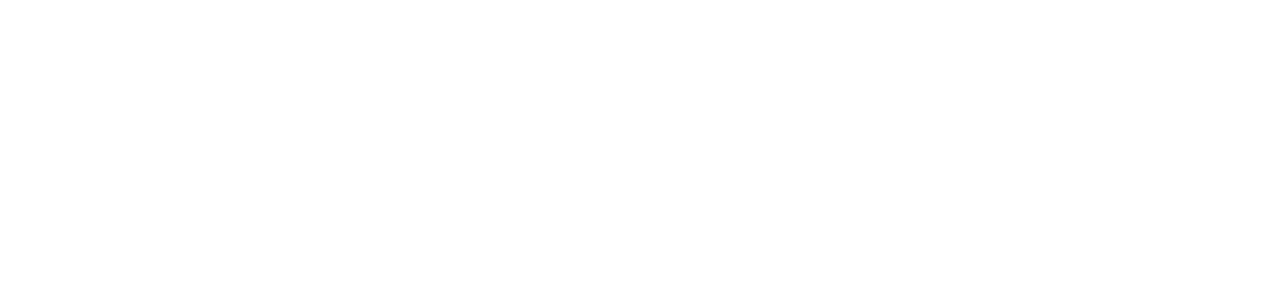
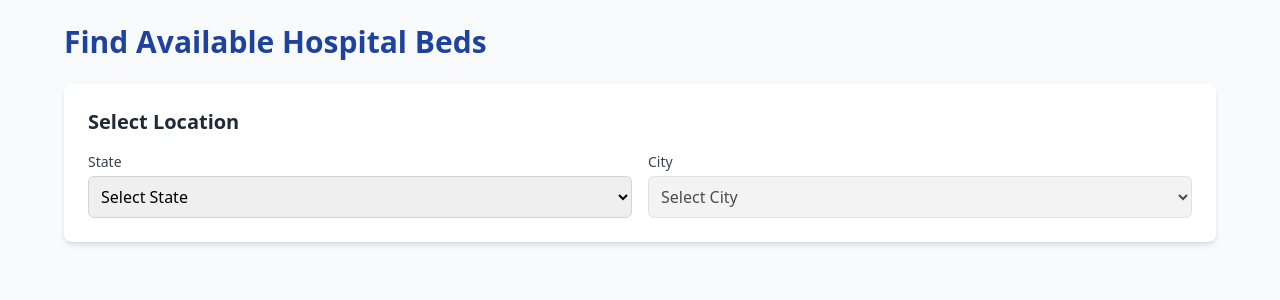
Before and after one commit to smSomMondal/cure360, a React (Vite) app in the folder cure360/: page /bookhospital in a window 1280 px wide. Before the commit this address had no page. Shown: the top 300 px of the page. Built offline with nearby package versions, Linux system fonts and the light colour scheme.

Commit message:
hospital selection page intigrated

```diff
--- a/cure360/src/App.jsx
+++ b/cure360/src/App.jsx
@@ -11,6 +11,7 @@
 import { Book } from "lucide-react";
 import PatientForm from "./pages/patientform";
 import HospitalLandingPage from "./pages/BookHospitalPage";
+import HospitalSelection from "./pages/Hospitalselection";
 function App() {
   return (
     <ChatProvider>
@@ -26,6 +27,7 @@
           <Route path="/chatbot/chat" element={<Chat />} />
           <Route path="/book-appointment" element={<BookAppointment />} />
           <Route path="/appointments-confirmation" element={<AppointmentsConfirmation />} />
+          <Route path="/bookhospital" element={<HospitalSelection />} />
         </Routes>
       </BrowserRouter>
     </ChatProvider>
--- a/cure360/src/pages/BookHospitalPage.jsx
+++ b/cure360/src/pages/BookHospitalPage.jsx
@@ -1,6 +1,6 @@
 import { useState } from 'react';
 import { Calendar, Clock, MapPin, BedDouble, Search, User, CheckCircle, ChevronRight } from 'lucide-react';
-
+import { Link } from 'react-router-dom';
 export default function HospitalLandingPage() {
   const [isStarted, setIsStarted] = useState(false);
 
@@ -124,7 +124,8 @@
         <div className="max-w-4xl mx-auto px-6 text-center">
           <h2 className="text-3xl font-bold text-gray-800 mb-4">Ready to find a hospital bed?</h2>
           <p className="text-xl text-gray-600 mb-8">Start the booking process now and secure your hospital bed in just a few clicks.</p>
-
+          <Link
+          to="/bookhospital">
           <button
             onClick={handleStartClick}
             className="px-8 py-3 bg-blue-600 text-white rounded-md font-semibold hover:bg-blue-700 transition-colors shadow-md flex items-center mx-auto"
@@ -132,6 +133,7 @@
             Find Hospitals
             <ChevronRight className="ml-2" size={20} />
           </button>
+          </Link>
         </div>
       </div>
     </div>
--- /dev/null
+++ b/cure360/src/pages/Hospitalselection.jsx
@@ -0,0 +1,175 @@
+import { useState, useEffect } from 'react';
+import { Search } from 'lucide-react';
+
+// Mock data - replace with actual API call in production
+const hospitalData = {
+  "Maharashtra": {
+    "Mumbai": [
+      { id: 1, name: "Apollo Hospital", beds: 45, rating: 4.5, specializations: ["Cardiology", "Neurology", "Oncology"] },
+      { id: 2, name: "Lilavati Hospital", beds: 30, rating: 4.2, specializations: ["Orthopedics", "Pediatrics"] },
+      { id: 3, name: "Fortis Hospital", beds: 38, rating: 4.3, specializations: ["General Surgery", "Internal Medicine"] }
+    ],
+    "Pune": [
+      { id: 4, name: "Ruby Hall Clinic", beds: 25, rating: 4.0, specializations: ["Cardiology", "Gynecology"] },
+      { id: 5, name: "Sahyadri Hospital", beds: 42, rating: 4.4, specializations: ["Neurology", "Urology"] }
+    ]
+  },
+  "Karnataka": {
+    "Bangalore": [
+      { id: 6, name: "Manipal Hospital", beds: 50, rating: 4.7, specializations: ["Oncology", "Cardiology"] },
+      { id: 7, name: "Columbia Asia", beds: 35, rating: 4.1, specializations: ["Orthopedics", "ENT"] }
+    ],
+    "Mysore": [
+      { id: 8, name: "JSS Hospital", beds: 28, rating: 3.9, specializations: ["General Medicine", "Pediatrics"] }
+    ]
+  },
+  "Delhi": {
+    "New Delhi": [
+      { id: 9, name: "AIIMS", beds: 60, rating: 4.8, specializations: ["Cardiology", "Neurology", "Oncology", "Pediatrics"] },
+      { id: 10, name: "Max Healthcare", beds: 40, rating: 4.3, specializations: ["Orthopedics", "Gynecology"] }
+    ]
+  }
+};
+
+// Get all states from the data
+const states = Object.keys(hospitalData);
+
+export default function HospitalSelection() {
+  const [selectedState, setSelectedState] = useState("");
+  const [selectedCity, setSelectedCity] = useState("");
+  const [cities, setCities] = useState([]);
+  const [hospitals, setHospitals] = useState([]);
+  const [searchTerm, setSearchTerm] = useState("");
+
+  // Update cities when state changes
+  useEffect(() => {
+    if (selectedState) {
+      setCities(Object.keys(hospitalData[selectedState]));
+      setSelectedCity("");
+      setHospitals([]);
+    } else {
+      setCities([]);
+    }
+  }, [selectedState]);
+
+  // Update hospitals when city changes
+  useEffect(() => {
+    if (selectedState && selectedCity) {
+      setHospitals(hospitalData[selectedState][selectedCity]);
+    } else {
+      setHospitals([]);
+    }
+  }, [selectedCity, selectedState]);
+
+  // Filter hospitals based on search term
+  const filteredHospitals = hospitals.filter(hospital =>
+    hospital.name.toLowerCase().includes(searchTerm.toLowerCase()) ||
+    hospital.specializations.some(spec => spec.toLowerCase().includes(searchTerm.toLowerCase()))
+  );
+
+  const handleHospitalClick = (hospitalId) => {
+    // In a real application, navigate to the hospital dashboard
+    console.log(`Navigate to hospital dashboard for ID: ${hospitalId}`);
+    // Example: history.push(`/hospital/${hospitalId}`);
+    alert(`Navigating to hospital dashboard for ${hospitalId}`);
+  };
+
+  return (
+    <div className="bg-gray-50 min-h-screen p-6">
+      <div className="max-w-6xl mx-auto">
+        <h1 className="text-3xl font-bold text-blue-800 mb-6">Find Available Hospital Beds</h1>
+
+        {/* Location Selection */}
+        <div className="bg-white rounded-lg shadow-md p-6 mb-8">
+          <h2 className="text-xl font-semibold mb-4 text-gray-800">Select Location</h2>
+          <div className="grid grid-cols-1 md:grid-cols-2 gap-4">
+            <div>
+              <label className="block text-sm font-medium text-gray-700 mb-1">State</label>
+              <select
+                className="w-full p-2 border border-gray-300 rounded-md focus:ring-2 focus:ring-blue-500 focus:border-blue-500"
+                value={selectedState}
+                onChange={(e) => setSelectedState(e.target.value)}
+              >
+                <option value="">Select State</option>
+                {states.map(state => (
+                  <option key={state} value={state}>{state}</option>
+                ))}
+              </select>
+            </div>
+            <div>
+              <label className="block text-sm font-medium text-gray-700 mb-1">City</label>
+              <select
+                className="w-full p-2 border border-gray-300 rounded-md focus:ring-2 focus:ring-blue-500 focus:border-blue-500"
+                value={selectedCity}
+                onChange={(e) => setSelectedCity(e.target.value)}
+                disabled={!selectedState}
+              >
+                <option value="">Select City</option>
+                {cities.map(city => (
+                  <option key={city} value={city}>{city}</option>
+                ))}
+              </select>
+            </div>
+          </div>
+        </div>
+
+        {/* Hospital List */}
+        {selectedCity && (
+          <div className="bg-white rounded-lg shadow-md p-6">
+            <div className="flex justify-between items-center mb-6">
+              <h2 className="text-xl font-semibold text-gray-800">
+                Hospitals in {selectedCity}, {selectedState}
+              </h2>
+              <div className="relative">
+                <input
+                  type="text"
+                  placeholder="Search hospitals..."
+                  className="pl-10 pr-4 py-2 border border-gray-300 rounded-md focus:ring-2 focus:ring-blue-500 focus:border-blue-500"
+                  value={searchTerm}
+                  onChange={(e) => setSearchTerm(e.target.value)}
+                />
+                <Search className="absolute left-3 top-2.5 text-gray-400" size={18} />
+              </div>
+            </div>
+
+            {filteredHospitals.length > 0 ? (
+              <div className="grid grid-cols-1 md:grid-cols-2 lg:grid-cols-3 gap-4">
+                {filteredHospitals.map(hospital => (
+                  <div
+                    key={hospital.id}
+                    className="border border-gray-200 rounded-lg p-4 hover:shadow-lg transition-shadow cursor-pointer bg-white"
+                    onClick={() => handleHospitalClick(hospital.id)}
+                  >
+                    <h3 className="text-lg font-semibold text-blue-700">{hospital.name}</h3>
+                    <div className="flex items-center mt-2">
+                      <div className="bg-green-100 text-green-800 px-2 py-1 rounded-md text-sm">
+                        Available Beds: {hospital.beds}
+                      </div>
+                      <div className="ml-2 bg-blue-100 text-blue-800 px-2 py-1 rounded-md text-sm flex items-center">
+                        <span className="text-yellow-500 mr-1">★</span> {hospital.rating}
+                      </div>
+                    </div>
+                    <div className="mt-3">
+                      <p className="text-sm text-gray-600 font-medium">Specializations:</p>
+                      <div className="flex flex-wrap gap-1 mt-1">
+                        {hospital.specializations.map((spec, index) => (
+                          <span key={index} className="bg-gray-100 text-gray-700 px-2 py-1 rounded-md text-xs">
+                            {spec}
+                          </span>
+                        ))}
+                      </div>
+                    </div>
+                  </div>
+                ))}
+              </div>
+            ) : (
+              <div className="text-center py-8">
+                <p className="text-gray-500">No hospitals found. Please try another search.</p>
+              </div>
+            )}
+          </div>
+        )}
+      </div>
+    </div>
+  );
+}
```
